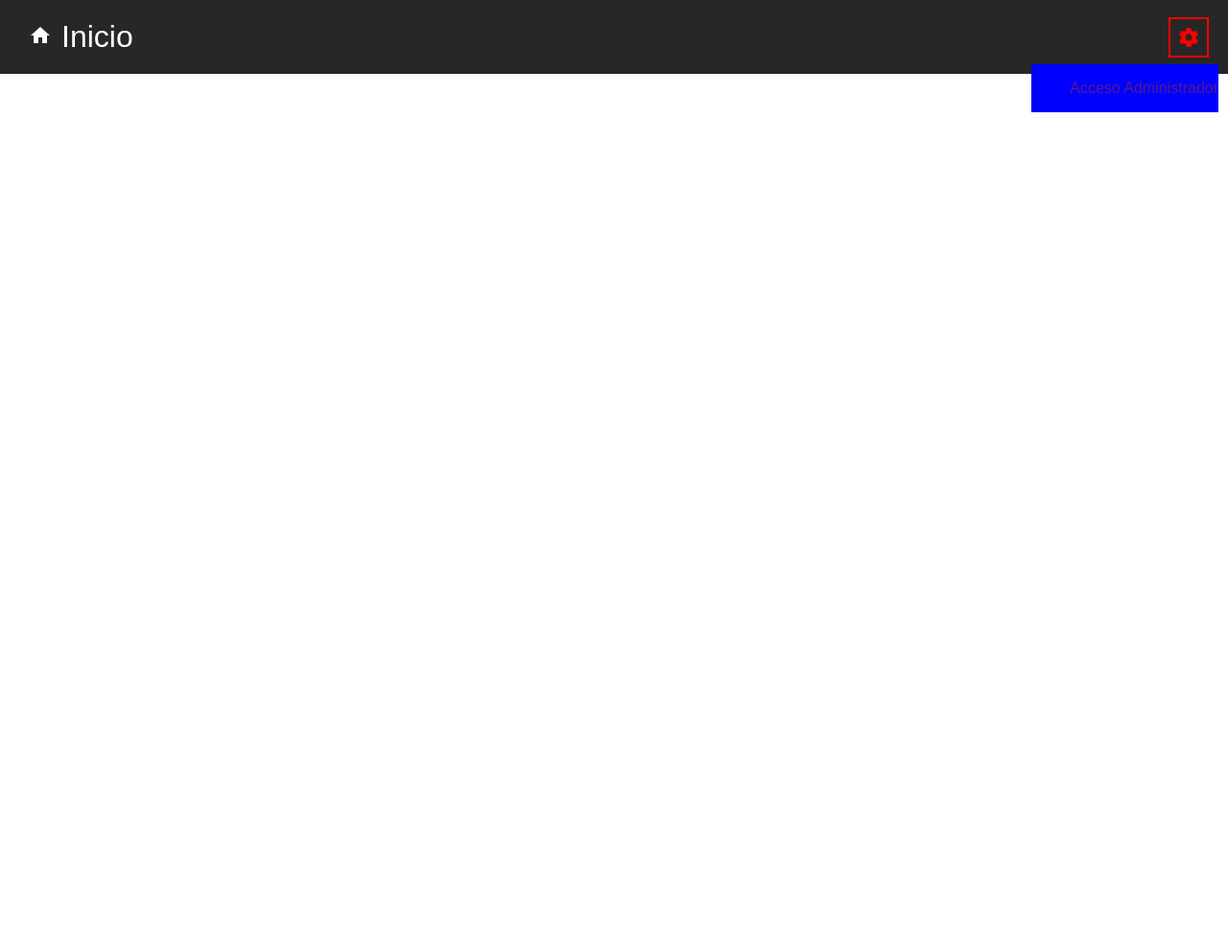
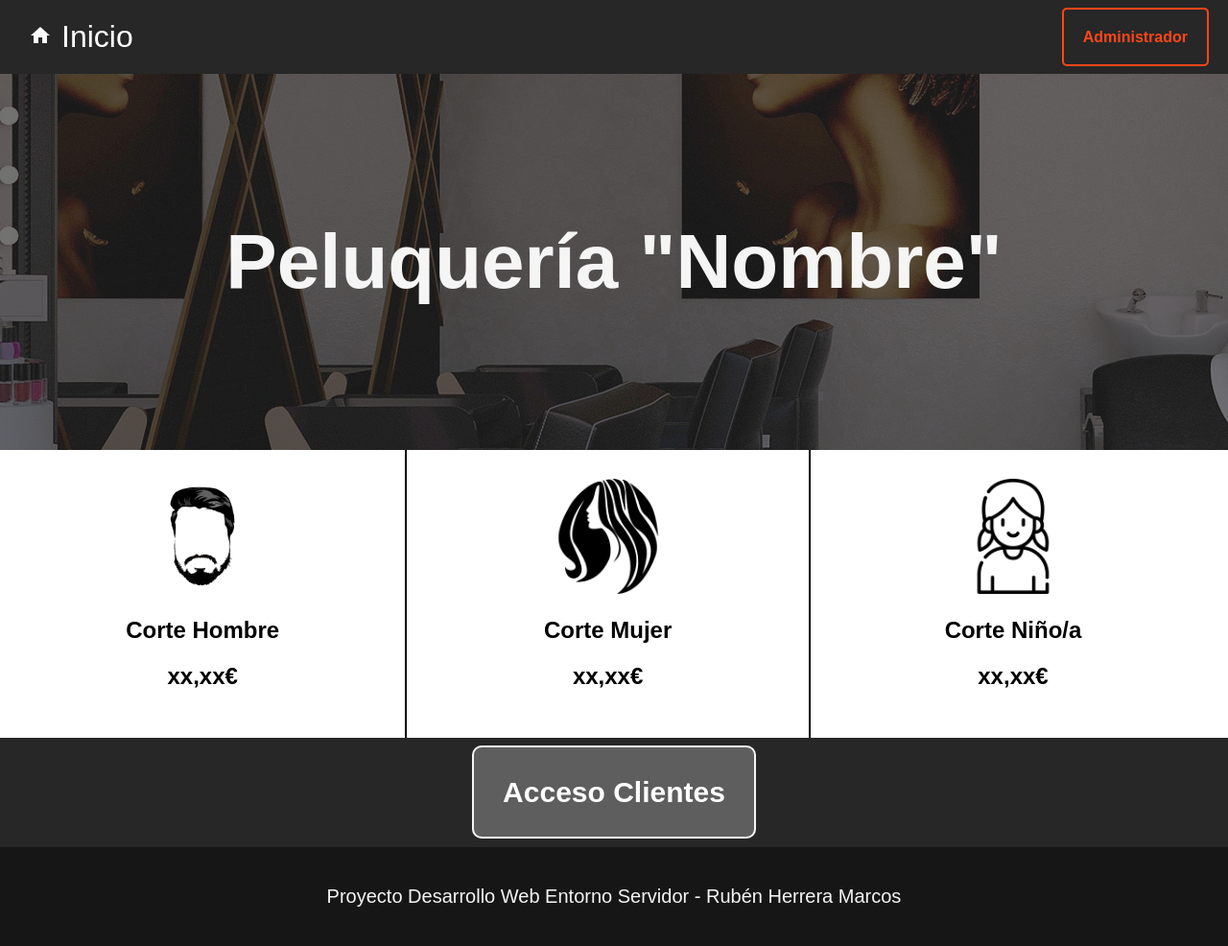
Before and after one commit to rubhermar96/dwes_php, a PHP site: page / in a window 1280 px wide. Shown: the whole page at 96% size. Before the commit the page ends 117 px from the top, so only its background shows below. Run offline with PHP 8.4, Linux system fonts and the light colour scheme.

Commit message:
index acabado

```diff
--- a/proyecto/index.html
+++ b/proyecto/index.html
@@ -3,23 +3,52 @@
 <head>
     <meta charset="UTF-8">
     <meta name="viewport" content="width=device-width, initial-scale=1.0">
-    <title>Document</title>
+    <title>Inicio</title>
     <link rel="stylesheet" href="styleindex.css">
     <link href="https://fonts.googleapis.com/icon?family=Material+Icons" rel="stylesheet">
 </head>
 <body>
     <nav>
         <div class="inicio">
-            <a href=""><span><i class="material-icons">home</i>Inicio</span></a>
+            <a href="index.html"><span><i class="material-icons">home</i>Inicio</span></a>
         </div>
         <div class="administrador">
-            <button class="material-icons">settings</button>
-        </div>
-        <div class="menu">
-            <ul>
-                <a href=""><li>Acceso Administrador</li></a>
-            </ul>
+            <a class="btnAdmin">Administrador</a>
         </div>
     </nav>
+    <main>
+        <div id="titulo">
+            <h1>Peluquería "Nombre"</h1>
+        </div>
+        <div class="contColumnas">
+            <div class="columnas" id="columna1">
+                <div class="imgPersonas">
+                    <img src="img/hombre.jpg" alt="Corte Hombre">
+                </div>
+                <h2>Corte Hombre</h2>
+                <h2>xx,xx€</h2>
+            </div>
+            <div class="columnas" id="columna2">
+                <div class="imgPersonas">
+                    <img src="img/mujer.png" alt="Corte Mujer">
+                </div>
+                <h2>Corte Mujer</h2>
+                <h2>xx,xx€</h2>
+            </div>
+            <div class="columnas" id="columna3">
+                <div class="imgPersonas">
+                    <img src="img/niña.png" alt="Corte Niño/a">
+                </div>
+                <h2>Corte Niño/a</h2>
+                <h2>xx,xx€</h2>
+            </div>
+        </div>
+        <div class="acceso">
+            <div class="btnAcceso"><a href="acceso/loginClientes.php">Acceso Clientes</a></div>
+        </div>
+    </main>
+    <footer>
+        <p>Proyecto Desarrollo Web Entorno Servidor - Rubén Herrera Marcos</p>
+    </footer>
 </body>
 </html>
--- a/proyecto/styleindex.css
+++ b/proyecto/styleindex.css
@@ -7,12 +7,14 @@ body{
 html{
     font-family: Arial, Helvetica, sans-serif;
 }
+/*Barra Navegacion*/
 nav{
     background-color: rgb(39, 39, 39);
     width: 100%;
     position: sticky;
     top: 0px;
     padding: 10px;
+    z-index: 2;
 }
 .inicio{
     position: relative;
@@ -27,30 +29,103 @@ nav{
     font-size: 32px;
 }
 .inicio a:hover{
-    color: red;
+    color: rgb(255, 70, 24);
 }
 .administrador{
     position: absolute;
     right: 20px;
-    top: 18px;
+    top: 30px;
 }
-.administrador button{
+.administrador .btnAdmin{
     background-color: rgb(39, 39, 39);
-    border: solid 2px rgb(255, 0, 0);
-    color: rgb(253, 0, 0);
-    padding: 7px;
+    border: solid 2px rgb(255, 70, 24);
+    border-radius: 5px;
+    color: rgb(255, 70, 24);
+    padding: 20px;
+    font-size: 16px;
+    font-weight: bold;
 }
-.administrador button:hover{
-    background-color: rgb(255, 255, 255);
+.administrador .btnAdmin:hover{
+    background-color: rgb(255, 254, 254);
 }
-.menu{
-    position: absolute;
-    right: 10px;
-    background-color:blue;
-}
-.menu li{
-    list-style: none;
-}
+
 a{
     text-decoration: none;
 }
+/* main */
+/* Titulo */
+
+#titulo{
+    display: block;
+    position: relative;
+    width: 100%;
+    background-image: url("img/bgIndex.jpg");
+    background-position: 60px;
+}
+#titulo h1{
+    margin: 0;
+    padding: 150px;
+    font-size: 80px;
+    text-align: center;
+    background-color: rgba(39, 39, 39, 0.651);
+    color: whitesmoke;
+}
+
+/* Publicidad */
+
+.contColumnas{
+    width: 100%;
+}
+.columnas{
+    float: left;
+    padding: 30px;
+    width: 33%;
+    text-align: center;
+}
+#columna2{
+    border-right: solid 2px black;
+    border-left: solid 2px black;
+}
+img{
+    width: 100%;
+}
+.imgPersonas{
+    width: 120px;
+    margin: auto;
+}
+
+/* Acceso Clientes */
+
+.acceso{
+    clear: both;
+    width: 100%;
+    background-color: rgb(39, 39, 39);
+    text-align: center;
+}
+.btnAcceso{
+    padding: 40px;
+}
+.btnAcceso a{
+    color: white;
+    border: 2px solid whitesmoke;
+    border-radius: 10px;
+    font-size: 30px;
+    font-weight: bold;
+    background-color: rgba(110, 110, 110, 0.774);
+    padding: 30px;
+}
+.btnAcceso a:hover{
+    background-color: rgb(255, 70, 24);
+}
+
+/* Footer */
+
+footer{
+    background-color:  rgb(22, 22, 22);
+    padding: 20px;
+    text-align: center;
+}
+footer p{
+    font-size: 20px;
+    color: whitesmoke;
+}
```
Also changed, not shown: proyecto/acceso/loginAdmins.php (added), proyecto/acceso/loginClientes.php (added), proyecto/img/bgIndex.jpg (added), proyecto/img/hombre.jpg (added), proyecto/img/mujer.png (added), proyecto/img/niña.png (added).
